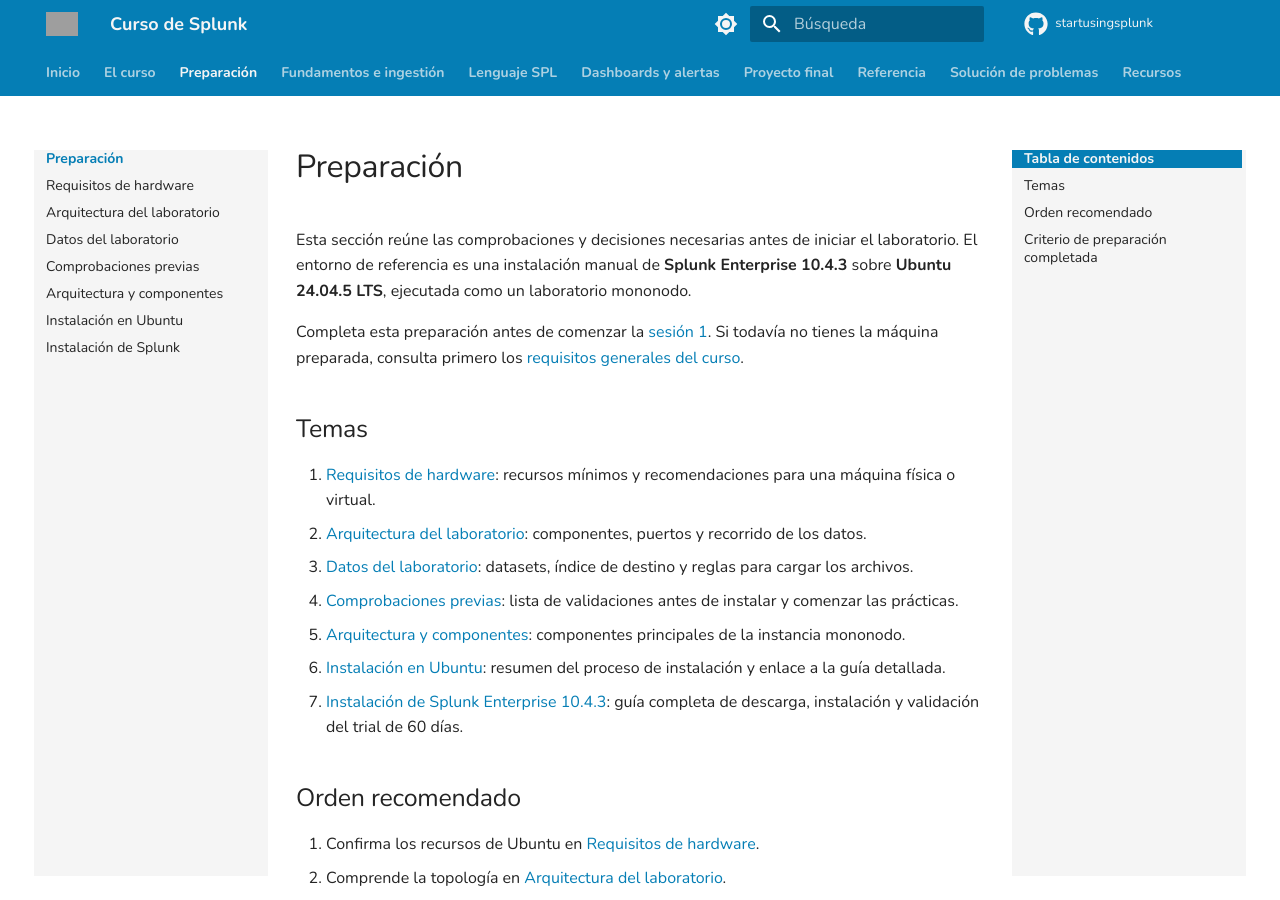
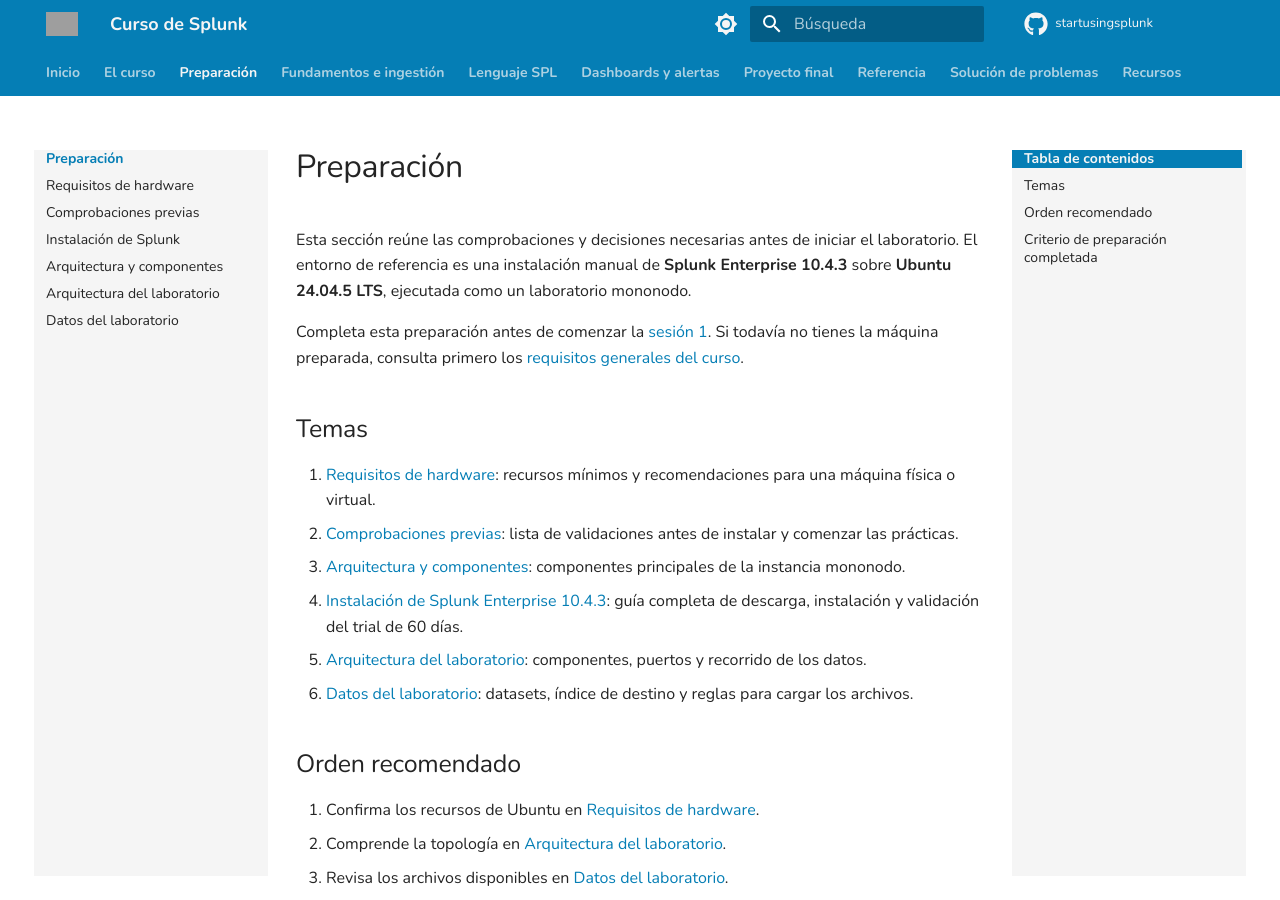
Before and after one commit to agile611/startusingsplunk, an MkDocs documentation site: the page built from docs/preparacion/index.md, in a window 1280 px wide and 900 px high. Built offline with MkDocs 1.6.1 and Material for MkDocs 9.7.7, drawn with Linux system fonts in a browser that asks for light colours; grey boxes are pictures that could not be loaded.

Commit message:
new index

```diff
--- a/docs/preparacion/index.md
+++ b/docs/preparacion/index.md
@@ -13,18 +13,16 @@ generales del curso](../curso/requisitos.md).
 
 1. [Requisitos de hardware](requisitos-hardware.md): recursos mínimos y
    recomendaciones para una máquina física o virtual.
-2. [Arquitectura del laboratorio](arquitectura-laboratorio.md): componentes,
+2. [Comprobaciones previas](comprobaciones-previas.md): lista de validaciones
+   antes de instalar y comenzar las prácticas.
+3. [Arquitectura y componentes](arquitectura.md): componentes principales
+   de la instancia mononodo.
+4. [Instalación de Splunk Enterprise 10.4.3](instalar-splunk.md): guía
+   completa de descarga, instalación y validación del trial de 60 días.
+5. [Arquitectura del laboratorio](arquitectura-laboratorio.md): componentes,
    puertos y recorrido de los datos.
-3. [Datos del laboratorio](datos-laboratorio.md): datasets, índice de destino y
+6. [Datos del laboratorio](datos-laboratorio.md): datasets, índice de destino y
    reglas para cargar los archivos.
-4. [Comprobaciones previas](comprobaciones-previas.md): lista de validaciones
-   antes de instalar y comenzar las prácticas.
-5. [Arquitectura y componentes](arquitectura.md): componentes principales
-   de la instancia mononodo.
-6. [Instalación en Ubuntu](instalacion-ubuntu.md): resumen del proceso de
-   instalación y enlace a la guía detallada.
-7. [Instalación de Splunk Enterprise 10.4.3](instalar-splunk.md): guía
-   completa de descarga, instalación y validación del trial de 60 días.
 
 ## Orden recomendado
 
--- a/mkdocs.yml
+++ b/mkdocs.yml
@@ -64,12 +64,11 @@ nav:
   - Preparación:
       - Introducción: preparacion/index.md
       - Requisitos de hardware: preparacion/requisitos-hardware.md
+      - Comprobaciones previas: preparacion/comprobaciones-previas.md
+      - Instalación de Splunk: preparacion/instalar-splunk.md
+      - Arquitectura y componentes: preparacion/arquitectura.md
       - Arquitectura del laboratorio: preparacion/arquitectura-laboratorio.md
       - Datos del laboratorio: preparacion/datos-laboratorio.md
-      - Comprobaciones previas: preparacion/comprobaciones-previas.md
-      - Arquitectura y componentes: preparacion/arquitectura.md
-      - Instalación en Ubuntu: preparacion/instalacion-ubuntu.md
-      - Instalación de Splunk: preparacion/instalar-splunk.md
 
   - "Fundamentos e ingestión":
       - Resumen: sesion-1/index.md
```
Also changed, not shown: docs/preparacion/instalacion-ubuntu.md (deleted, +0 -213 lines).
